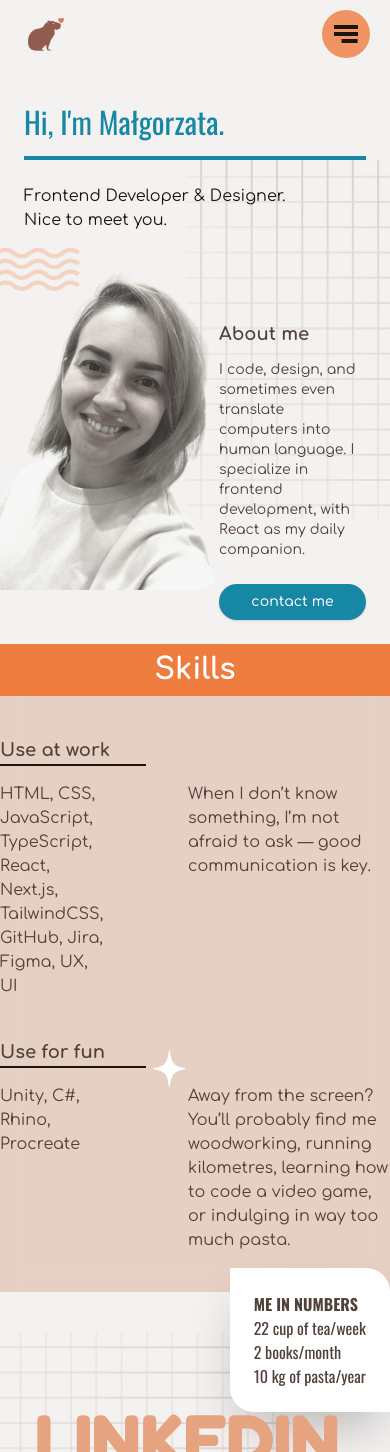
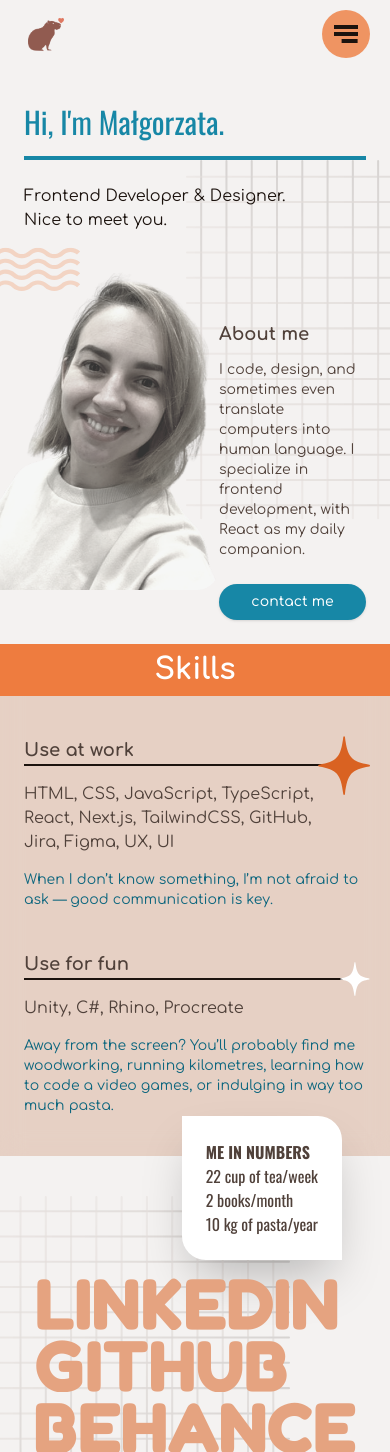
Before and after one commit to karibara/karibara-next-website, a Next.js app: page / in a window 390 px wide. Shown: the top 1452 px of the page. Built offline with nearby package versions, Linux system fonts and the light colour scheme; what tailwindcss-motion would draw is missing.

Commit message:
Update Skills section layout and styles; add dark variant for blueKari color

```diff
--- a/src/components/sections/Skills.tsx
+++ b/src/components/sections/Skills.tsx
@@ -18,27 +18,27 @@ export const Skills: React.FC = () => {
       </div>
 
       {/* WORK SKILLS */}
-      <div className=" grid grid-cols-5 max-w-[654px] my-10 mx-auto gap-4">
-        <div className="relative col-span-2">
+      <div className="grid md:grid-cols-5 max-w-[654px] my-10 mx-auto gap-4 px-6 md:px-0">
+        <div className="md:col-span-2 relative ">
           {/* star orange*/}
           <Image
             src="/star-orange.svg"
             alt="orange star"
             width={52}
             height={60}
-            className="absolute top-0 -left-14 -z-10 "
+            className="absolute top-0 -right-1 md:-left-14 z-10 "
           />
           <h3 className="text-lg lg:text-xl font-bold border-b-2 border-blackKari">
             Use at work
           </h3>
         </div>
 
-        <div className="grid grid-cols-5 col-span-5 gap-20">
+        <div className="relative grid md:grid-cols-5 md:col-span-5 gap-4 md:gap-20">
           <p className="col-span-2 ">
             HTML, CSS, JavaScript, TypeScript, React, Next.js, TailwindCSS,
             GitHub, Jira, Figma, UX, UI
           </p>
-          <p className="col-span-3">
+          <p className="col-span-3 text-blueKari-dark md:text-blackKari text-sm">
             When I don’t know something, I’m not afraid to ask — good
             communication is key.
           </p>
@@ -46,8 +46,8 @@ export const Skills: React.FC = () => {
       </div>
 
       {/* HOBBY SKILLS */}
-      <div className=" grid grid-cols-5 max-w-[654px] my-10 mx-auto gap-4">
-        <div className="col-span-2 relative">
+      <div className="grid md:grid-cols-5 max-w-[654px] my-10 mx-auto gap-4 px-6 md:px-0">
+        <div className="md:col-span-2 relative ">
           <h3 className="text-lg lg:text-xl font-bold border-b-2 border-blackKari">
             Use for fun
           </h3>
@@ -55,22 +55,22 @@ export const Skills: React.FC = () => {
           <Image
             src="/star-white.svg"
             alt="white star"
-            width={33}
+            width={30}
             height={37}
-            className="absolute top-3 -right-10 -z-10 "
+            className="absolute top-3 -right-1 md:-right-10 z-10 "
           />
         </div>
 
-        <div className="relative grid grid-cols-5 col-span-5 gap-20">
+        <div className="relative grid md:grid-cols-5 md:col-span-5 gap-4 md:gap-20">
           <p className="col-span-2 ">Unity, C#, Rhino, Procreate</p>
-          <p className="col-span-3">
+          <p className="col-span-3 text-blueKari-dark md:text-blackKari text-sm">
             Away from the screen? You’ll probably find me woodworking, running
-            kilometres, learning how to code a video game, or indulging in way
+            kilometres, learning how to code a video games, or indulging in way
             too much pasta.
           </p>
           {/* ME IN NUMBERS */}
           <div
-            className={`absolute -bottom-40 right-0 ${oswald.variable} bg-white p-6 font-Oswald rounded-tr-3xl rounded-bl-3xl shadow-2xl `}
+            className={`absolute -bottom-[144px] md:-bottom-40 right-6 md:right-0 ${oswald.variable} bg-white p-6 font-Oswald rounded-tr-3xl rounded-bl-3xl shadow-2xl `}
           >
             <h4 className="font-bold">ME IN NUMBERS</h4>
             <p>22 cup of tea/week</p>
--- a/tailwind.config.ts
+++ b/tailwind.config.ts
@@ -32,6 +32,7 @@ export default {
         blueKari: {
           DEFAULT: "#1787A6",
           light: "#2EB1D7",
+          dark: "#0D667E",
         },
         yellowKari: "hsl(43, 100%, 84%)",
         wineKari: "hsl(10, 29%, 44%)",
```
